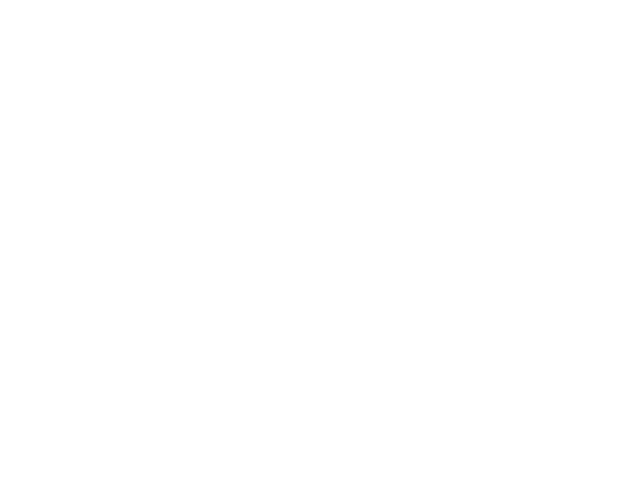
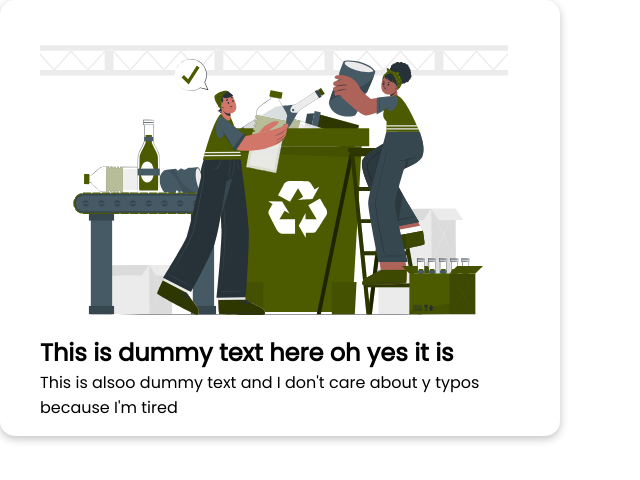
Before and after one commit to xennia316/trowey-prod, a React (Create React App) app in the folder client/: page /tips in a window 1280 px wide. Before the commit this address had no page. Shown: the top 480 px of the page, without its empty margins (0-640 px from the left). Built offline with nearby package versions, Linux system fonts and the light colour scheme.

Commit message:
Component add

```diff
--- /dev/null
+++ b/client/src/Components/TipsCard/TipsCard.component.jsx
@@ -0,0 +1,21 @@
+import React from "react";
+import styles from "./TipsCard.module.css";
+
+import image from "../../Resources/tipsImage.svg";
+
+const TipsCard = () => {
+  return (
+    <section className={`${styles.cardWrapper}`}>
+      <section className={`${styles.container}`}>
+        <img src={image} alt="tips" className={`${styles.image}`} />
+        <h2 className={`${styles.h2}`}>This is dummy text here oh yes it is</h2>
+        <p className={`${styles.p}`}>
+          This is alsoo dummy text and I don't care about y typos because I'm
+          tired
+        </p>
+      </section>
+    </section>
+  );
+};
+
+export default TipsCard;
--- /dev/null
+++ b/client/src/Components/TipsCard/TipsCard.module.css
@@ -0,0 +1,10 @@
+.cardWrapper {
+    width: 35rem;
+    box-shadow: rgba(0, 0, 0, 0.24) 0px 3px 8px;
+    border-radius: 15px;
+    padding: 1rem 0;
+}
+.container {
+    width: 30rem;
+    margin: 0 auto;
+}
--- a/client/src/Components/index.js
+++ b/client/src/Components/index.js
@@ -1,5 +1,6 @@
 import Example from "./Example/Example.component";
 import NavBar from "./NavBar/NavBar.component";
 import Button from "./Buttons/Button.component";
+import TipsCard from "./TipsCard/TipsCard.component";
 
-export { Example, NavBar, Button };
+export { Example, NavBar, Button, TipsCard };
--- /dev/null
+++ b/client/src/Pages/Tips/Tips.page.jsx
@@ -0,0 +1,12 @@
+import React from "react";
+import { TipsCard } from "../../Components";
+
+const Tips = () => {
+  return (
+    <section>
+      <TipsCard />
+    </section>
+  );
+};
+
+export default Tips;
--- a/client/src/Pages/index.js
+++ b/client/src/Pages/index.js
@@ -1,3 +1,4 @@
 import Home from "./Home/Home.page";
+import Tips from "./Tips/Tips.page";
 
-export { Home };
+export { Home, Tips };
--- a/client/src/Routes/router.navigation.js
+++ b/client/src/Routes/router.navigation.js
@@ -1,7 +1,7 @@
 import React, { useEffect, useState } from "react";
 import { Route, Routes, BrowserRouter as Router } from "react-router-dom";
 
-import { Home } from "../Pages";
+import { Home, Tips } from "../Pages";
 
 const Routers = () => {
   const [scrollY, setScrollY] = useState(0);
@@ -24,6 +24,7 @@ const Routers = () => {
     <Router>
       <Routes>
         <Route path="/" element={<Home />} />
+        <Route path="/tips" element={<Tips />} />
       </Routes>
     </Router>
   );
```
Also changed, not shown: client/src/Pages/Tips/Tips.module.css (added), client/src/Resources/tipsImage.svg (added).
